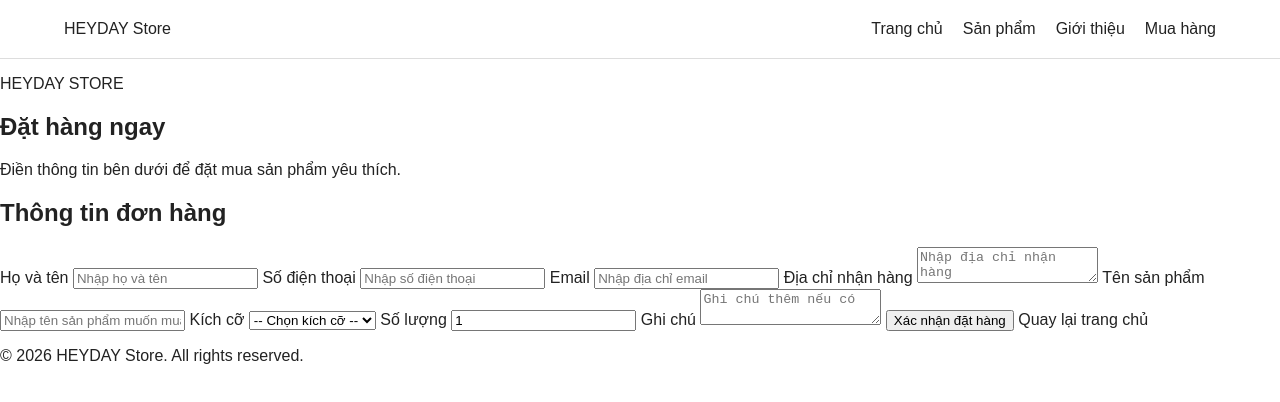
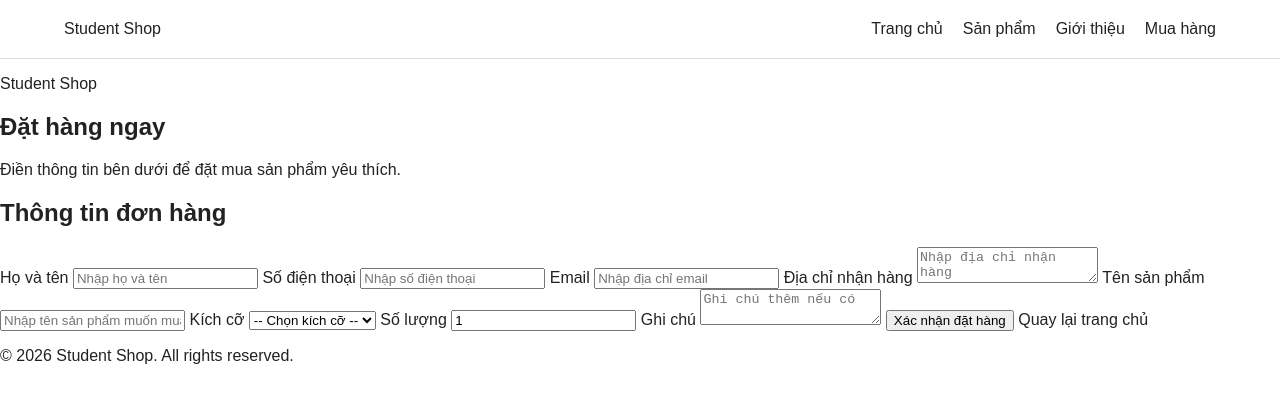
Before and after one commit to tranhuy27/HEYDAY-Store, a plain HTML site: page HEYDAY/buy.html in a window 1280 px wide. Drawn offline with Linux system fonts and the light colour scheme; files that its build step writes are made by us from their sources.

Commit message:
Update buy.html

```diff
--- a/HEYDAY/buy.html
+++ b/HEYDAY/buy.html
@@ -3,13 +3,13 @@
 <head>
     <meta charset="UTF-8">
     <meta name="viewport" content="width=device-width, initial-scale=1.0">
-    <title>Mua hàng - HEYDAY Store</title>
+    <title>Mua hàng - Student Shop</title>
     <link rel="stylesheet" href="style.css">
 </head>
 <body>
 
     <header>
-        <a href="index.html" class="logo">HEYDAY Store</a>
+        <a href="index.html" class="logo">Student Shop</a>
 
         <nav>
             <a href="index.html">Trang chủ</a>
@@ -21,7 +21,7 @@
 
     <main class="buy-page">
         <section class="buy-intro">
-            <p class="subtitle">HEYDAY STORE</p>
+            <p class="subtitle">Student Shop</p>
             <h1>Đặt hàng ngay</h1>
             <p>Điền thông tin bên dưới để đặt mua sản phẩm yêu thích.</p>
         </section>
@@ -113,7 +113,7 @@
     </main>
 
     <footer>
-        <p>&copy; 2026 HEYDAY Store. All rights reserved.</p>
+        <p>&copy; 2026 Student Shop. All rights reserved.</p>
     </footer>
 
 </body>
```
